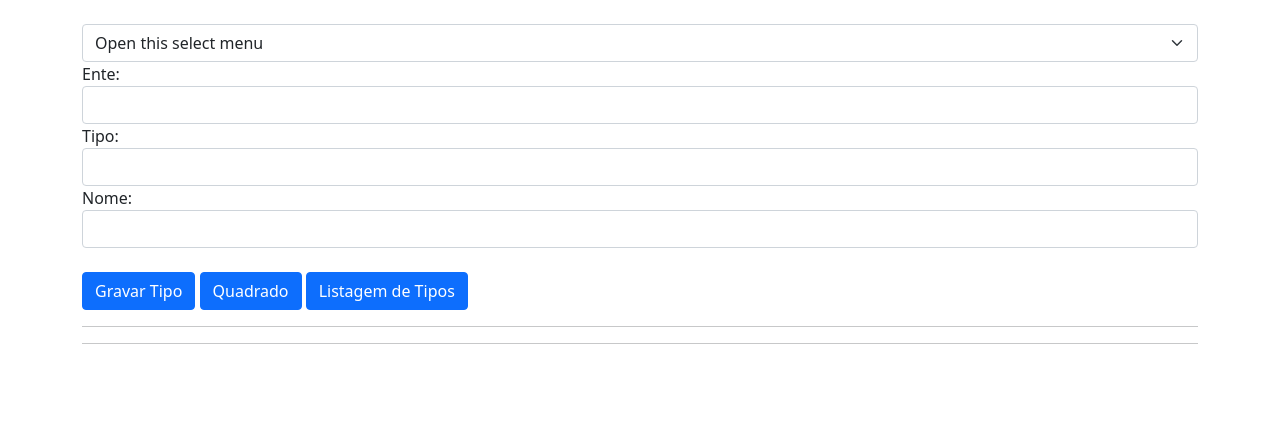
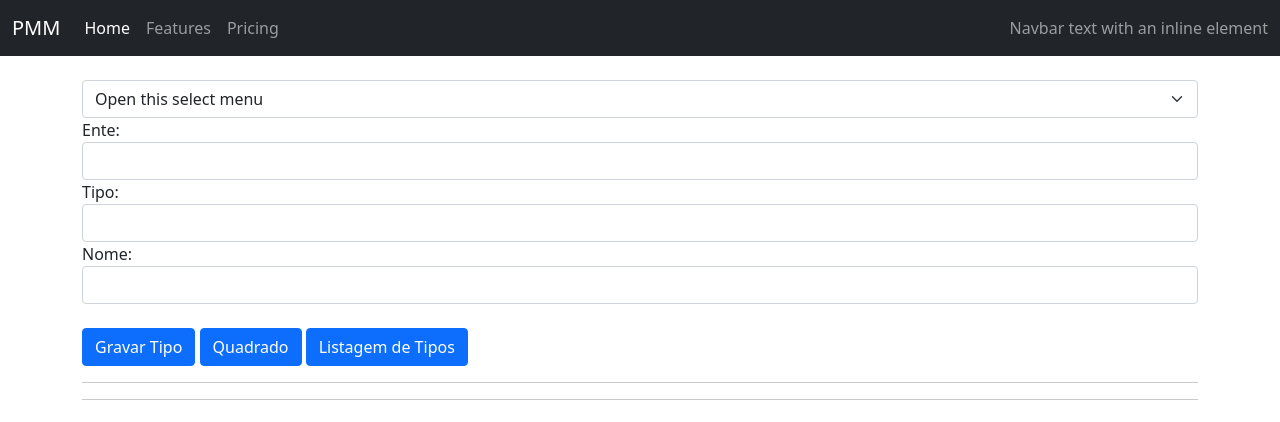
Before and after one commit to gilsonsantiago/edoc-pmm, a plain HTML site: page index.html in a window 1280 px wide. Drawn offline with nearby package versions, Linux system fonts and the light colour scheme.

Commit message:
Inicio - Fase 1 - Ambiente de navegação

```diff
--- a/index.html
+++ b/index.html
@@ -13,14 +13,67 @@
 
     <link href="https://cdn.jsdelivr.net/npm/bootstrap@5.0.2/dist/css/bootstrap.min.css" rel="stylesheet">
 
-        <script src="js/funcoes.js"  defer></script>
+    <script src="js/funcoes.js" defer></script>
 
     <link rel="stylesheet" href="css/Stylus.css">
 
 </head>
 
-    <body >
+<body>
 
+    <div>
+
+        <nav class="navbar navbar-expand-lg navbar-dark bg-dark">
+
+            <div class="container-fluid">
+
+                <a class="navbar-brand" href="#">PMM</a>
+
+                <button class="navbar-toggler" type="button" data-bs-toggle="collapse" data-bs-target="#navbarText"
+
+                    aria-controls="navbarText" aria-expanded="false" aria-label="Toggle navigation">
+
+                    <span class="navbar-toggler-icon"></span>
+
+                </button>
+
+                <div class="collapse navbar-collapse" id="navbarText">
+
+                    <ul class="navbar-nav me-auto mb-2 mb-lg-0">
+
+                        <li class="nav-item">
+
+                            <a class="nav-link active" aria-current="page" href="#">Home</a>
+
+                        </li>
+
+                        <li class="nav-item">
+
+                            <a class="nav-link" href="#">Features</a>
+
+                        </li>
+
+                        <li class="nav-item">
+
+                            <a class="nav-link" href="#">Pricing</a>
+
+                        </li>
+
+                    </ul>
+
+                    <span class="navbar-text">
+
+                        Navbar text with an inline element
+
+                    </span>
+
+                </div>
+
+            </div>
+
+        </nav>
+
+    </div>
 
     <div class="container">
 
@@ -46,7 +99,7 @@
 
         Tipo: <input type="number" class="form-control" id="tipo" name="tipo">
 
-                  Nome: <input type="text"   class="form-control" id="descricao" name="descricao">
+        Nome: <input type="text" class="form-control" id="descricao" name="descricao">
 
         <br>
 
@@ -72,7 +125,7 @@
 
     <script src="//ajax.googleapis.com/ajax/libs/jquery/2.1.3/jquery.min.js"></script>
 
-        <script  src="js/Quadrado.js"></script>
+    <script src="js/Quadrado.js"></script>
 
 </body>
 
```
Lines whose indentation alone changed are shown as unchanged.
